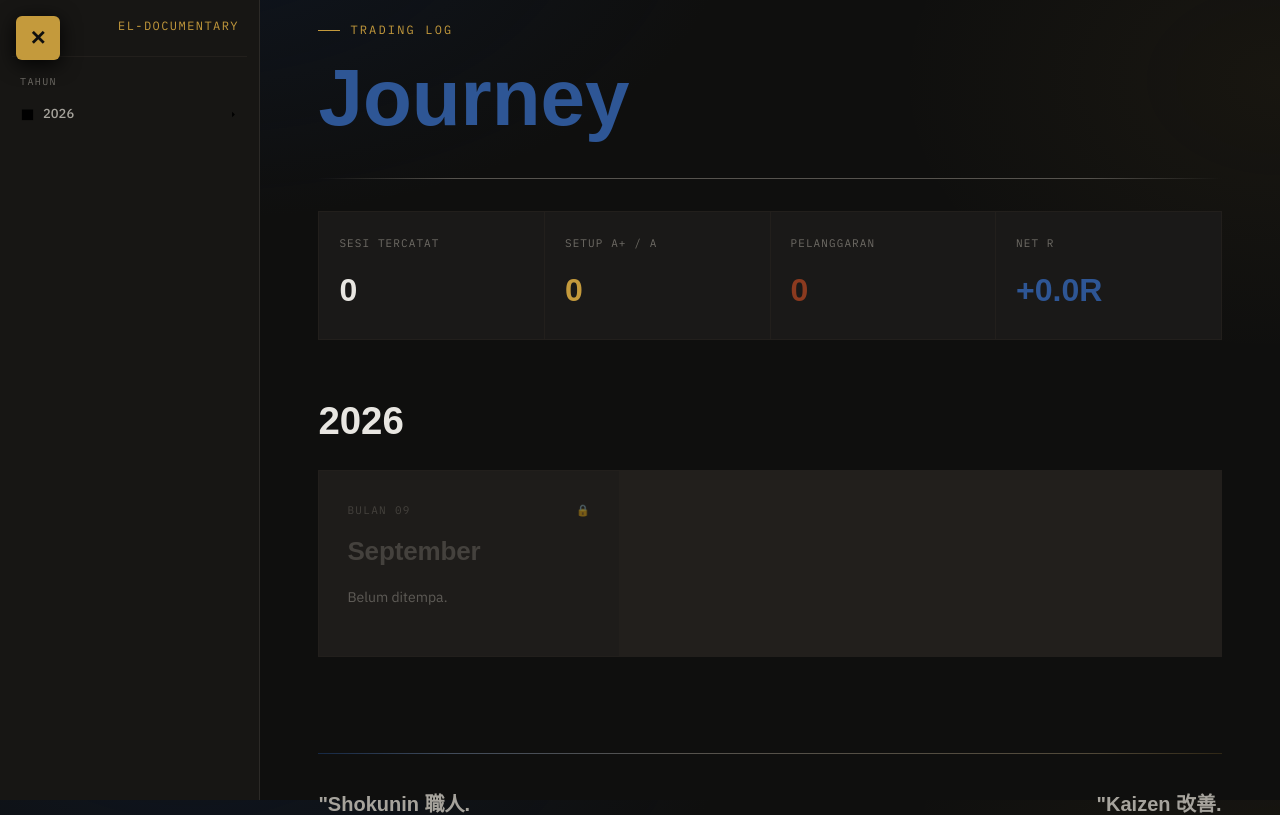
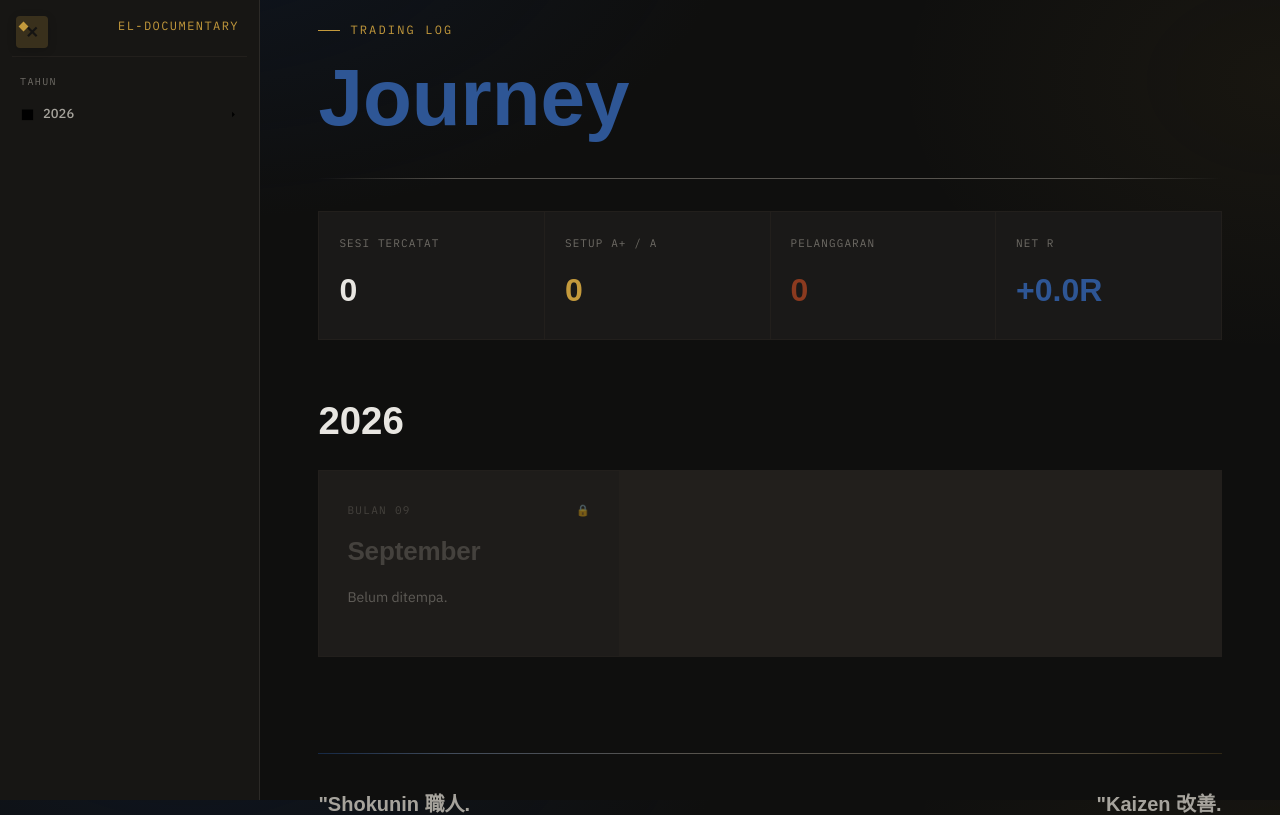
Before and after one commit to Eleven-stack11/the-tempering, a Next.js app: page / in a window 1280 px wide. Shown: the top 815 px of the page. Built offline with nearby package versions, Linux system fonts and the light colour scheme; a web font is replaced by a local one.

Commit message:
Update Sidebar.tsx

```diff
--- a/app/components/Sidebar.tsx
+++ b/app/components/Sidebar.tsx
@@ -68,7 +68,7 @@ export default function Sidebar({ months }: { months: MonthItem[] }) {
 
   return (
     <>
-      {/* ===== TOMBOL TOGGLE — EMAS, PASTI TERLIHAT ===== */}
+      {/* ===== TOMBOL TOGGLE — KECIL & TRANSPARAN ===== */}
       <div
         style={{
           position: 'fixed',
@@ -76,29 +76,37 @@ export default function Sidebar({ months }: { months: MonthItem[] }) {
           left: '16px',
           zIndex: 99999999,
           display: 'block',
+          opacity: 0.2,
+          transition: 'opacity 0.3s ease',
+        }}
+        onMouseEnter={(e) => {
+          e.currentTarget.style.opacity = '1';
+        }}
+        onMouseLeave={(e) => {
+          e.currentTarget.style.opacity = '0.2';
         }}
       >
         <button
           onClick={toggleSidebar}
           style={{
-            background: '#C49A3C', // EMAS
-            color: '#0F0F0E',      // Teks hitam
+            background: '#C49A3C',
+            color: '#0F0F0E',
             border: 'none',
-            borderRadius: '6px',
-            padding: '8px 12px',
-            fontSize: '20px',
+            borderRadius: '4px',
+            padding: '4px 8px',
+            fontSize: '16px',
             fontWeight: 'bold',
             cursor: 'pointer',
             display: 'flex',
             alignItems: 'center',
             justifyContent: 'center',
-            width: '44px',
-            height: '44px',
-            boxShadow: '0 4px 20px rgba(0,0,0,0.9)',
+            width: '32px',
+            height: '32px',
+            boxShadow: '0 2px 10px rgba(0,0,0,0.8)',
             transition: 'transform 0.2s, background 0.2s',
           }}
           onMouseEnter={(e) => {
-            e.currentTarget.style.transform = 'scale(1.05)';
+            e.currentTarget.style.transform = 'scale(1.1)';
             e.currentTarget.style.background = '#D4AF37';
           }}
           onMouseLeave={(e) => {
```
